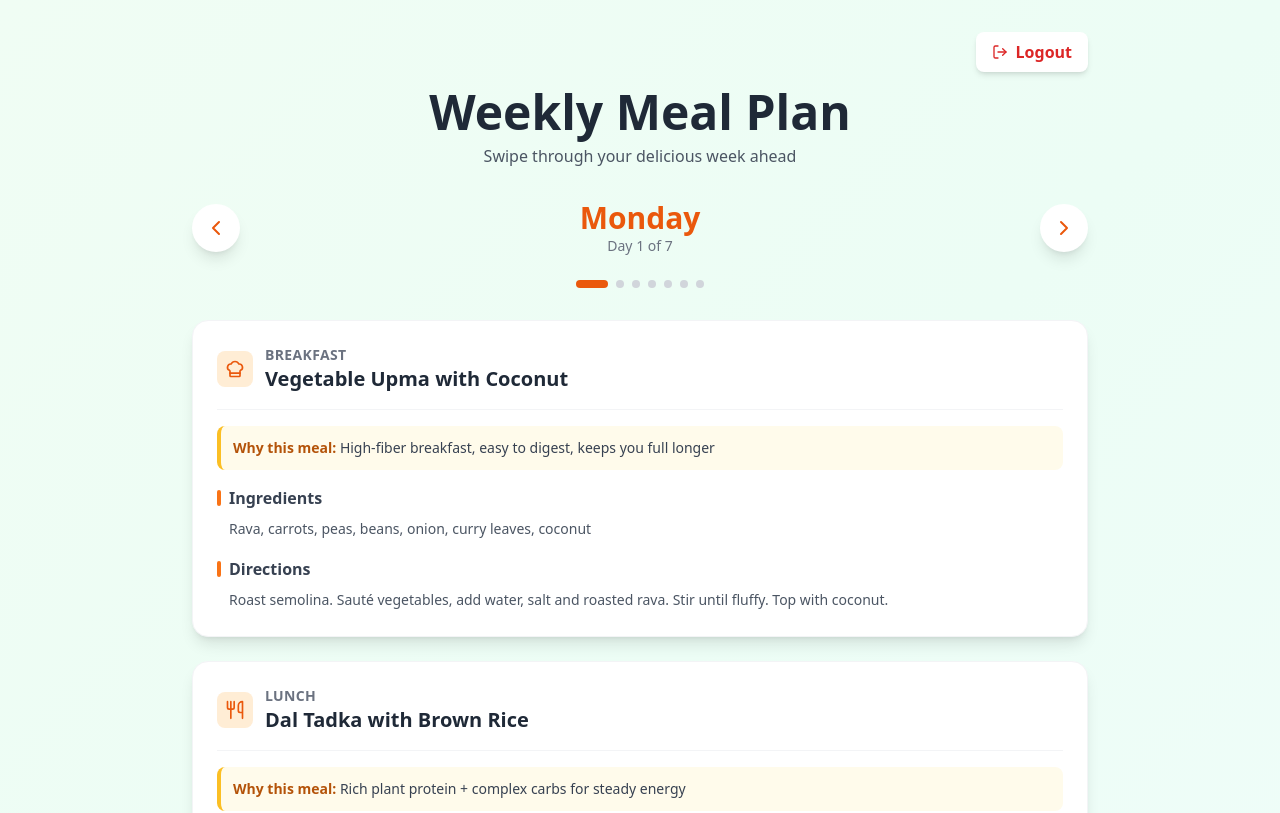
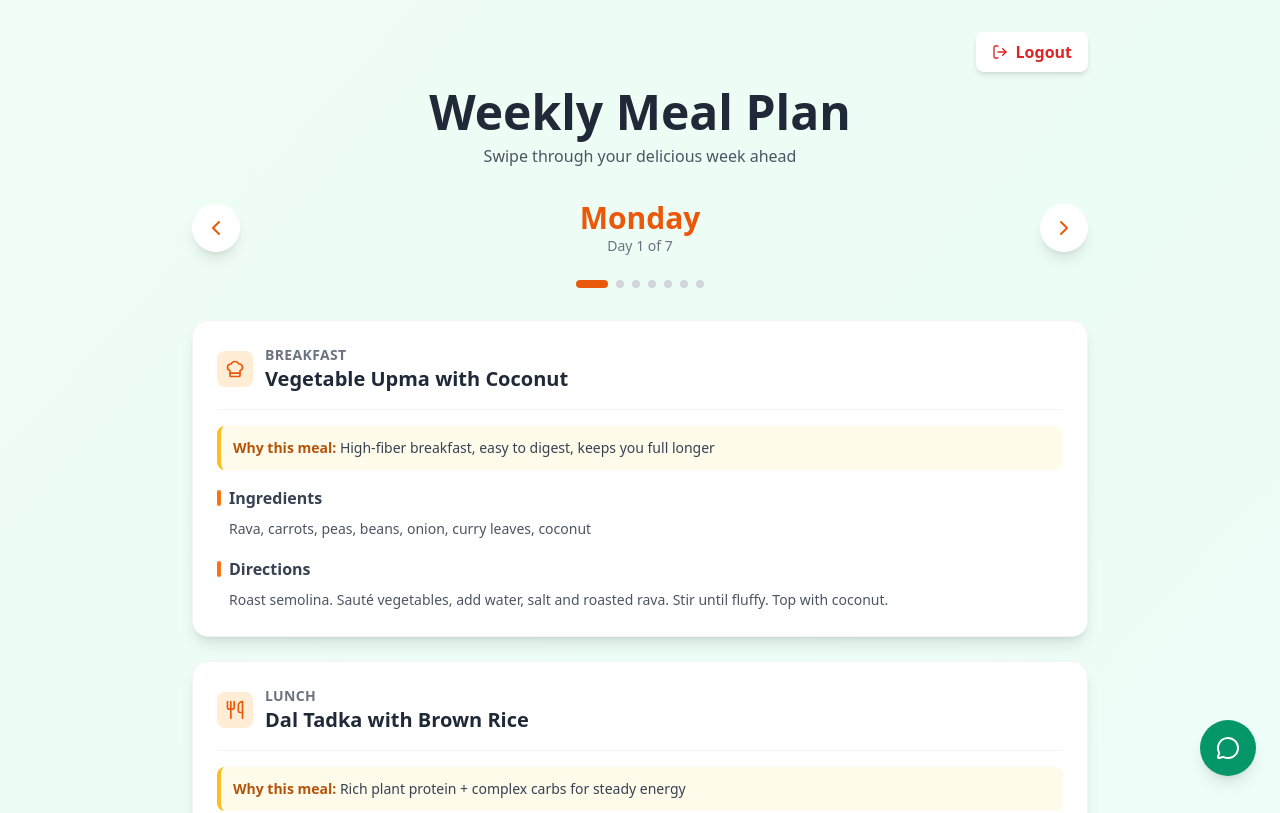
Before and after one commit to Geoff-Robin/ReciKit, a React app in the folder frontend/: page / in a window 1280 px wide. Shown: the top 813 px of the page. Built offline with nearby package versions, Linux system fonts and the light colour scheme; the HTML template or start-up script is replaced by a standard one.

Commit message:
chatbot button

```diff
--- a/frontend/package.json
+++ b/frontend/package.json
@@ -14,6 +14,7 @@
     "lucide-react": "^0.544.0",
     "react": "^19.1.1",
     "react-dom": "^19.1.1",
+    "react-router-dom": "^7.10.1",
     "three": "^0.181.1",
     "vanta": "^0.5.24"
   },
--- a/frontend/src/App.jsx
+++ b/frontend/src/App.jsx
@@ -1,8 +1,17 @@
 import React from "react";
-import MealPlanApp from "./pages/MealPlan"; // adjust path if needed
+import { BrowserRouter, Routes, Route } from "react-router-dom";
+import MealPlanApp from "./pages/MealPlan";
+import Chatbot from "./pages/Chatbot";   // now correct
 
 function App() {
-  return <MealPlanApp />;
+  return (
+    <BrowserRouter>
+      <Routes>
+        <Route path="/" element={<MealPlanApp />} />
+        <Route path="/chatbot" element={<Chatbot />} />
+      </Routes>
+    </BrowserRouter>
+  );
 }
 
 export default App;
--- a/frontend/src/components/ui/MessageList.jsx
+++ b/frontend/src/components/ui/MessageList.jsx
@@ -1,13 +1,20 @@
-import React from "react";
+import React, { useEffect, useRef } from "react";
 import { TypingIndicator } from "./TypingIndicator";
 
 export function MessageList({ messages, isTyping }) {
+  const bottomRef = useRef(null);
+
+  // Auto-scroll to bottom when messages update
+  useEffect(() => {
+    bottomRef.current?.scrollIntoView({ behavior: "smooth" });
+  }, [messages, isTyping]);
+
   return (
-    <div className="flex flex-col space-y-3 p-4 bg-transparent min-h-[300px]">
+    <div className="flex flex-col space-y-3 p-4 bg-transparent min-h-[300px] overflow-y-auto h-full">
       {messages.map((msg) => (
         <div
           key={msg.id}
-          className={`max-w-xs px-4 py-2 rounded-lg shadow ${
+          className={`max-w-[75%] px-4 py-2 rounded-xl shadow-md whitespace-pre-wrap ${
             msg.role === "user"
               ? "self-end bg-black text-white"
               : "self-start bg-gray-700 text-white"
@@ -16,7 +23,11 @@ export function MessageList({ messages, isTyping }) {
           {msg.content}
         </div>
       ))}
+
       {isTyping && <TypingIndicator />}
+
+      {/* Invisible element to ensure auto-scroll */}
+      <div ref={bottomRef}></div>
     </div>
   );
 }
--- a/frontend/src/pages/MealPlan.jsx
+++ b/frontend/src/pages/MealPlan.jsx
@@ -1,5 +1,6 @@
 import React, { useState } from 'react';
-import { LogOut } from 'lucide-react';
+import { LogOut, MessageCircle } from 'lucide-react';
+import { useNavigate } from 'react-router-dom'; // Add this import
 import MealCard from '../components/ui/MealCard';
 import DayNavigation from '../components/ui/DayNavigation';
 import DayIndicator from '../components/ui/DayIndicator';
@@ -7,6 +8,7 @@ import { sampleMealPlan } from '../components/ui/sampledata';
 
 const MealPlanApp = () => {
   const [currentDay, setCurrentDay] = useState(0);
+  const navigate = useNavigate();
 
   const weeklyMealPlan = sampleMealPlan;
   const days = Object.keys(weeklyMealPlan);
@@ -21,11 +23,12 @@ const MealPlanApp = () => {
   };
 
   const handleLogout = () => {
-    // Add your logout logic here
     console.log('Logging out...');
-    // Example: Clear token, redirect to login, etc.
-    // localStorage.removeItem('token');
-    // navigate('/login');
+
+  };
+
+  const handleChatbotClick = () => {
+    navigate('/chatbot');
   };
 
   const currentDayName = days[currentDay];
@@ -83,6 +86,15 @@ const MealPlanApp = () => {
         <div className="mt-8 text-center text-gray-500 text-sm">
           <p>Use arrow buttons or dots to navigate between days</p>
         </div>
+
+        {/* Chatbot Floating Button */}
+        <button
+          onClick={handleChatbotClick}
+          className="fixed bottom-6 right-6 bg-emerald-600 hover:bg-emerald-700 text-white p-4 rounded-full shadow-lg hover:shadow-xl transition-all duration-300 transform hover:scale-110 z-50"
+          aria-label="Open Chatbot"
+        >
+          <MessageCircle className="w-6 h-6" />
+        </button>
       </div>
     </div>
   );
```
Also changed, not shown: frontend/src/pages/chatbot.jsx (+2 -7 lines), 1 other file (tests, documents, lock files or other folders).
